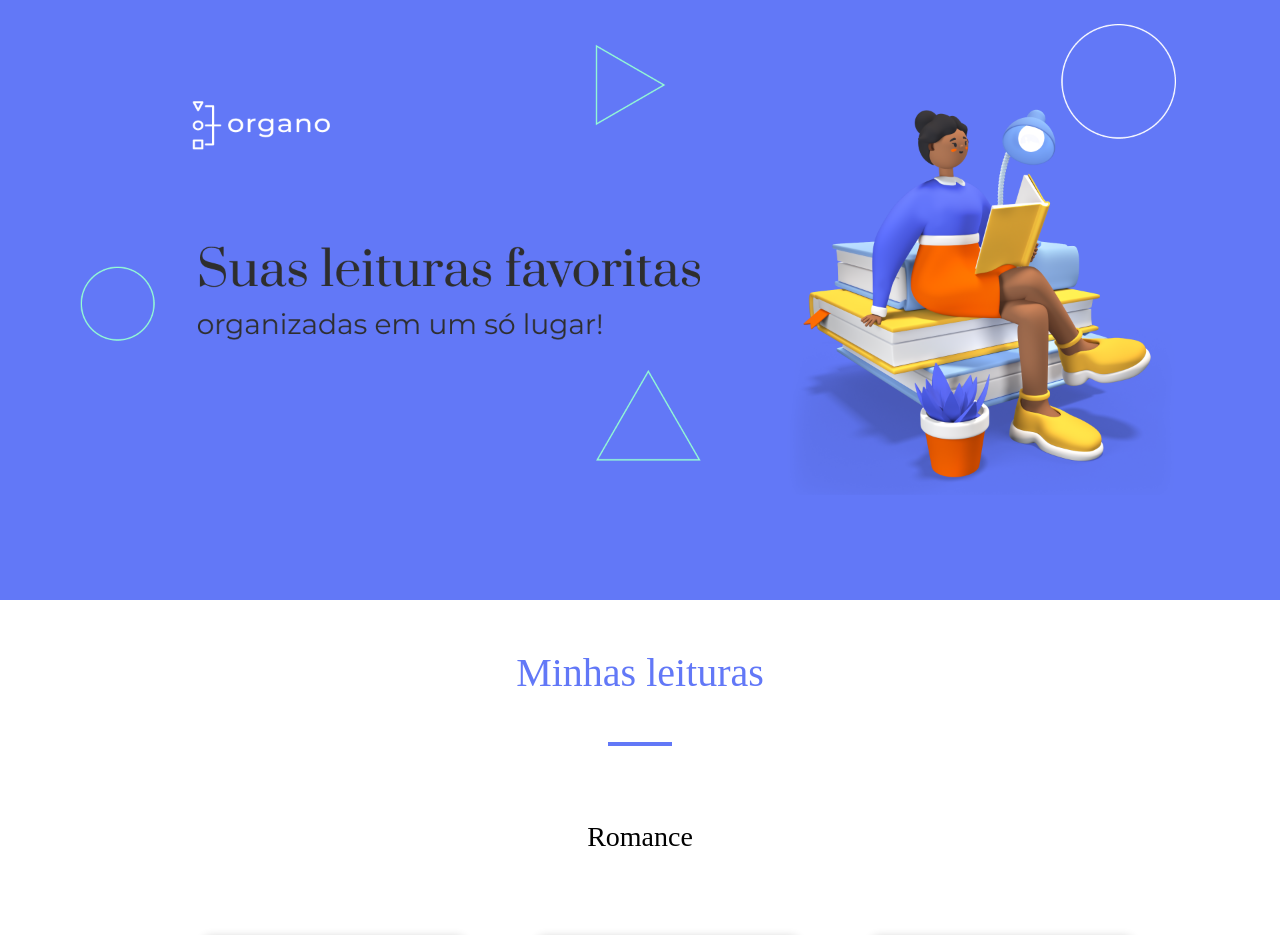
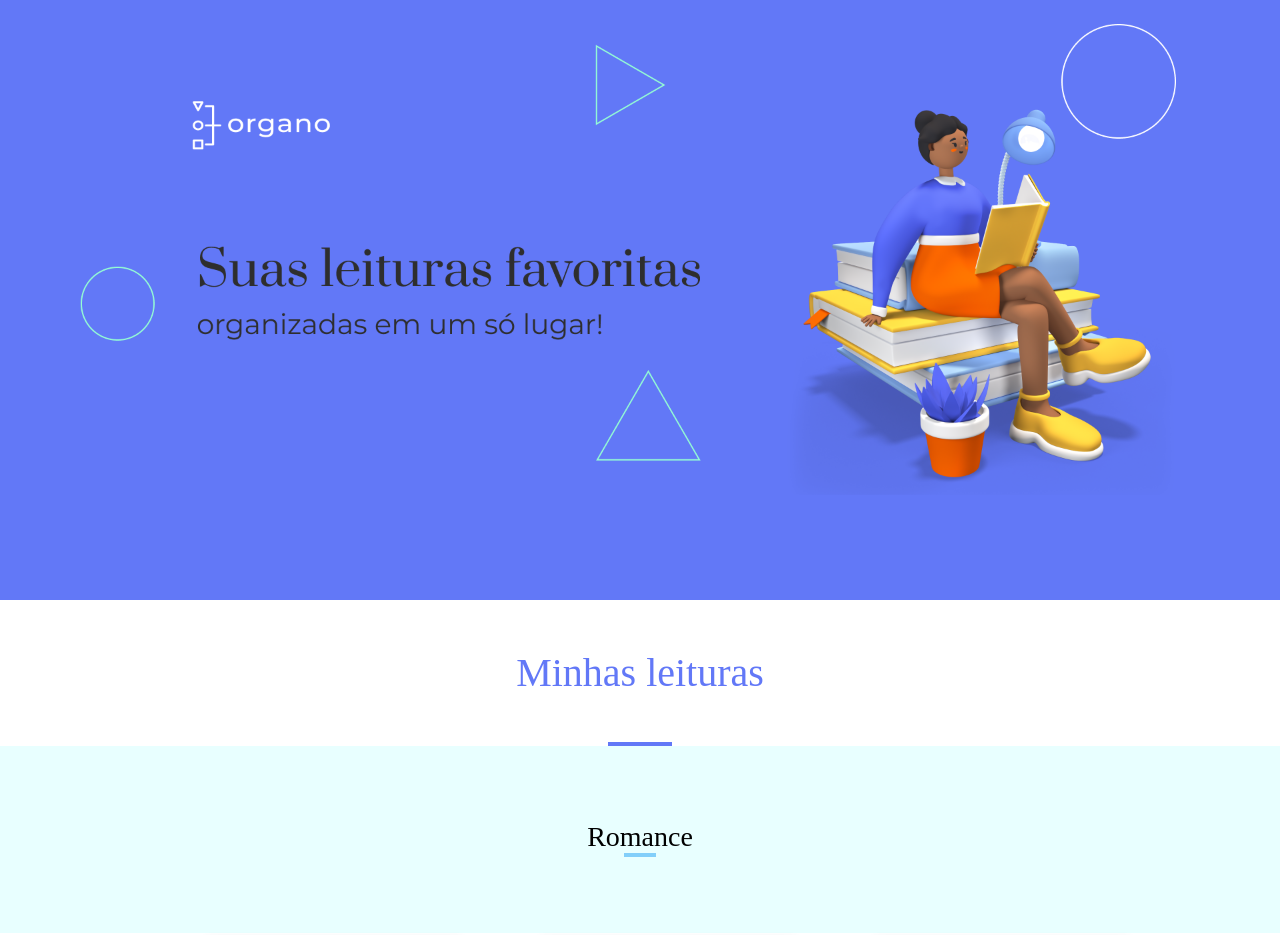
Before and after one commit to iam-rwfds/organo-alura-angular-19, an Angular app: page / in a window 1280 px wide. Shown: the top 935 px of the page. Built offline with nearby package versions, Linux system fonts and the light colour scheme.

Commit message:
feat(genero-literario): Adicionar estado vazio e aplicar estilos por ID

```diff
--- a/src/app/components/literary-genre/literary-genre.html
+++ b/src/app/components/literary-genre/literary-genre.html
@@ -1,7 +1,19 @@
-<section class="generos">
-  <h3 class="texto-h3-prata">{{ genre().value }}</h3>
-  <span class="linha-destaque linha-destaque--pequena"></span>
+<section class="generos" [ngClass]="genre().id">
+  <h3 class="texto-h3-prata">
+    {{ genre().value }}
+    <span
+      class="linha-destaque linha-destaque--pequena"
+      [ngClass]="genre().id"
+    ></span>
+  </h3>
 </section>
+
+@if (genre().livros.length === 0) {
+  <div class="texto-sem-livros">
+    <img src="sem-livros.png" alt="Não há livros neste gênero" />
+    <p>Não há livros neste gênero ainda</p>
+  </div>
+}
 
 <div class="livros-genero">
   @for (book of genre().livros; track book) {
--- a/src/app/components/literary-genre/literary-genre.ts
+++ b/src/app/components/literary-genre/literary-genre.ts
@@ -1,10 +1,11 @@
 import { Component, input } from '@angular/core';
 import { Book } from '../book/book';
 import { LiteraryGenreType } from '../book/book.entity';
+import { CommonModule } from '@angular/common';
 
 @Component({
   selector: 'app-literary-genre',
-  imports: [Book],
+  imports: [Book, CommonModule],
   templateUrl: './literary-genre.html',
   styleUrl: './literary-genre.scss',
 })
```
